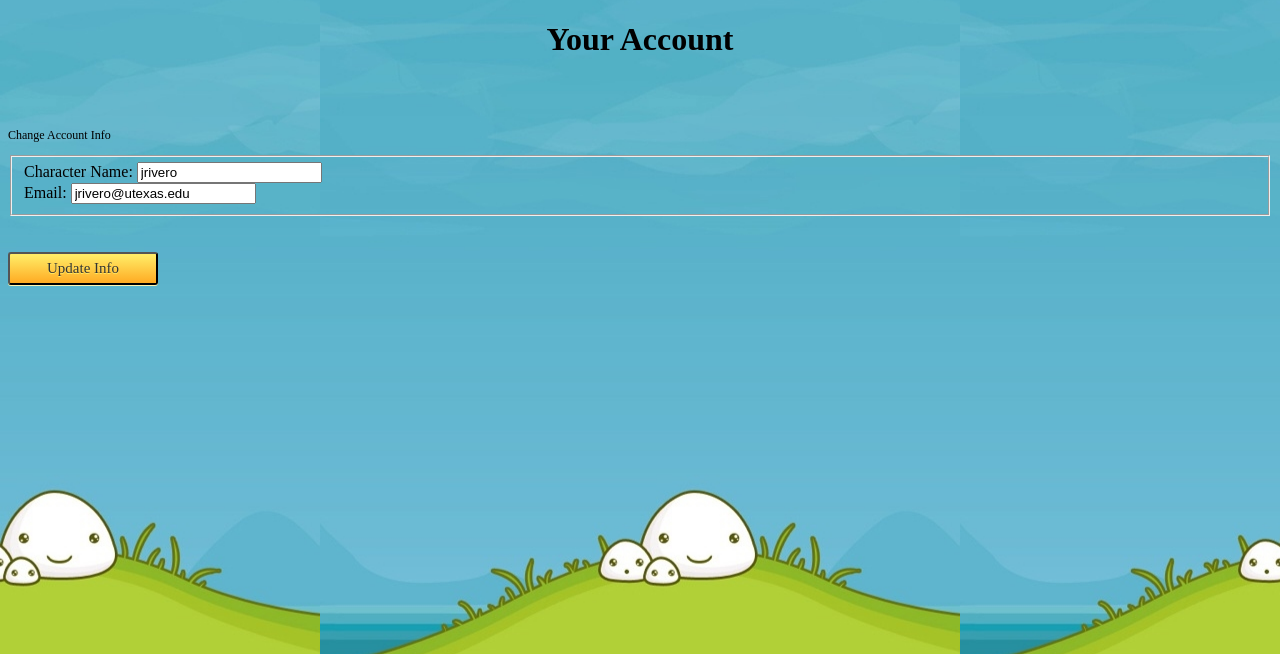
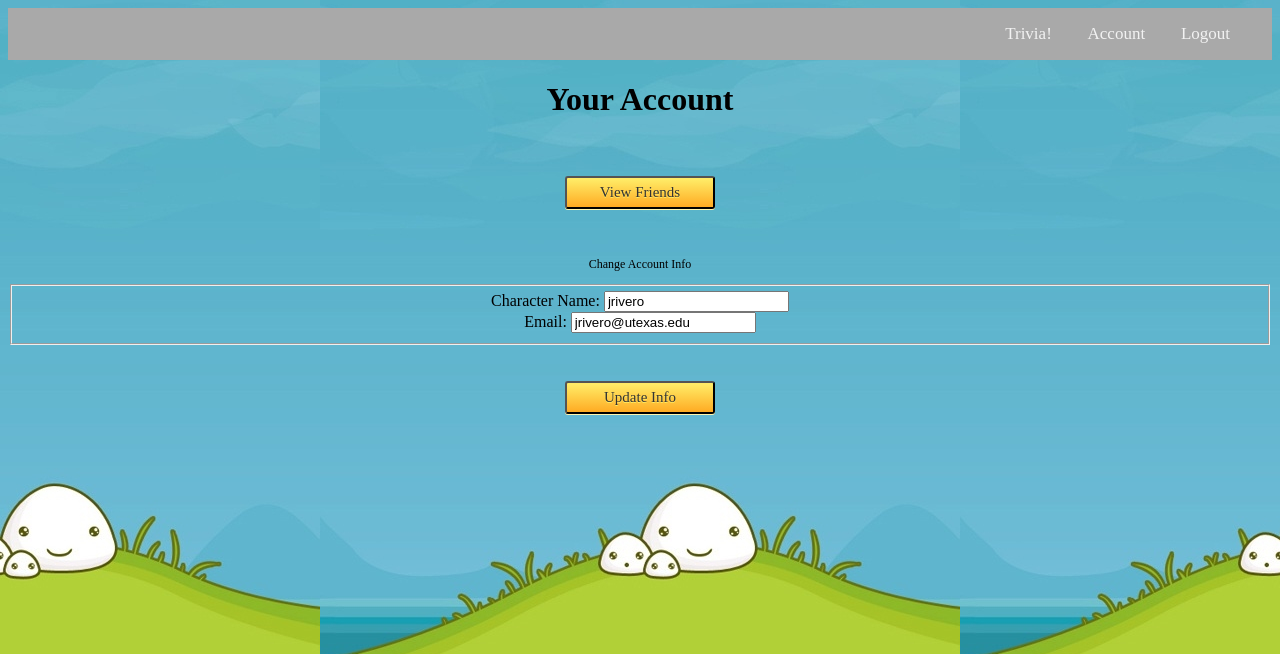
Before and after one commit to jorgerivero3/project_2, a Flask app: page /account in a window 1280 px wide. Shown: the top 654 px of the page. Run offline with Flask 2, Linux system fonts and the light colour scheme; a user stored in the database is signed in; some web fonts are replaced.

Commit message:
added a nav bar so you can view account and logout

```diff
--- a/Application/routes.py
+++ b/Application/routes.py
@@ -37,7 +37,7 @@ def login():
 		if user and bcrypt.check_password_hash(user.password, form.password.data):
 			login_user(user, remember=form.remember.data)
 			next_page = request.args.get('next')
-			return redirect(url_for('main'))
+			return redirect(url_for('select'))
 		else:
 			flash('Login unsuccessful. Email and/or password incorrect.')
 	return render_template('login.html', title='Login', form=form)
--- a/Application/static/style.css
+++ b/Application/static/style.css
@@ -42,7 +42,7 @@ h1 {
 }
 
 
- .myButton {
+.myButton {
 	-moz-box-shadow: 0px 1px 0px 0px #fff6af;
 	-webkit-box-shadow: 0px 1px 0px 0px #fff6af;
 	box-shadow: 0px 1px 0px 0px #fff6af;
@@ -92,3 +92,32 @@ h1 {
   font-size: 12px;
   color: white;
 }
+
+.navBar {
+  border: 1px solid darkgray;
+  transition: 0.9s ease;
+  overflow: hidden;
+  background-color: darkgray;
+  padding: 15px 25px;
+  font-family: 'HankenBook';
+  font-size: 15px;
+}
+
+.navBar a {
+  color: #f2f2f2;
+  padding: 14px 16px;
+  text-decoration: none;
+  font-size: 17px;
+}
+
+/* Change the color of links on hover */
+.navBar a:hover {
+  background-color: #ddd;
+  color: black;
+}
+
+/* Add a color to the active/current link */
+.navBar a.active {
+  background-color: #4CAF50;
+  color: blue;
+}
--- a/Application/templates/account.html
+++ b/Application/templates/account.html
@@ -1,13 +1,16 @@
 {% extends "layout.html" %}
 {% block content %}
 
-<div>
+<div align="center">
       <h1>Your Account</h1>
 
       <br><br>
-      <!---Friend list--->
-
+      <!---Friend list either make it a separate page or on the same account page--->
+      <div>
+            <form method ="get" action = "/friendList"><button class ='myButton'>View Friends</button></form>
+      </div>
       <!---account info--->
+      <br><br>
       <p>Change Account Info</p>
 
       <form method="POST" action="" enctype="multipart/form-data">
--- a/Application/templates/game.html
+++ b/Application/templates/game.html
@@ -3,6 +3,7 @@
 
 <body style="text-align: center">
 	<div id='scores'>
+		<br><br>
 		<p id="ply1">Player 1: <br> <span id="pl1sc">0</span></p>
 		<p id="ply2">Player 2: <br> <span id="pl2sc">0</span></p>
 		<br>
--- a/Application/templates/layout.html
+++ b/Application/templates/layout.html
@@ -11,7 +11,30 @@
     <link rel="stylesheet" media="screen" href="{{url_for('static', filename='style.css') }}" type="text/css"/>
 </head>
 <body>
-    <div id="content">{% block content %}{% endblock %}</div>
+	<div class="navBar" align="right">
+		{%if current_user.is_authenticated %}
+			<a href="/select">Trivia!</a>
+			<a href="/account">Account</a>
+			<a href="/logout">Logout</a>
+		{% else %}
+			<a href="/select">Trivia!</a>
+			<a href="/login">Login</a>
+			<a href="/register">Register</a>
+		{% endif %}
+	</div>
+    <div id="content">
+    	{% with messages = get_flashed_messages(with_categories=true) %}
+			{% if messages %}
+				{% for catergory, message in messages %}
+					<div class = "alert alert-{{ category }}">
+						<p>{{ message }}</p>
+					</div>
+				{% endfor %}
+			{% endif %}
+		{% endwith %}
+
+    	{% block content %}{% endblock %}
+    </div>
 </body>
 
 </html>
```
